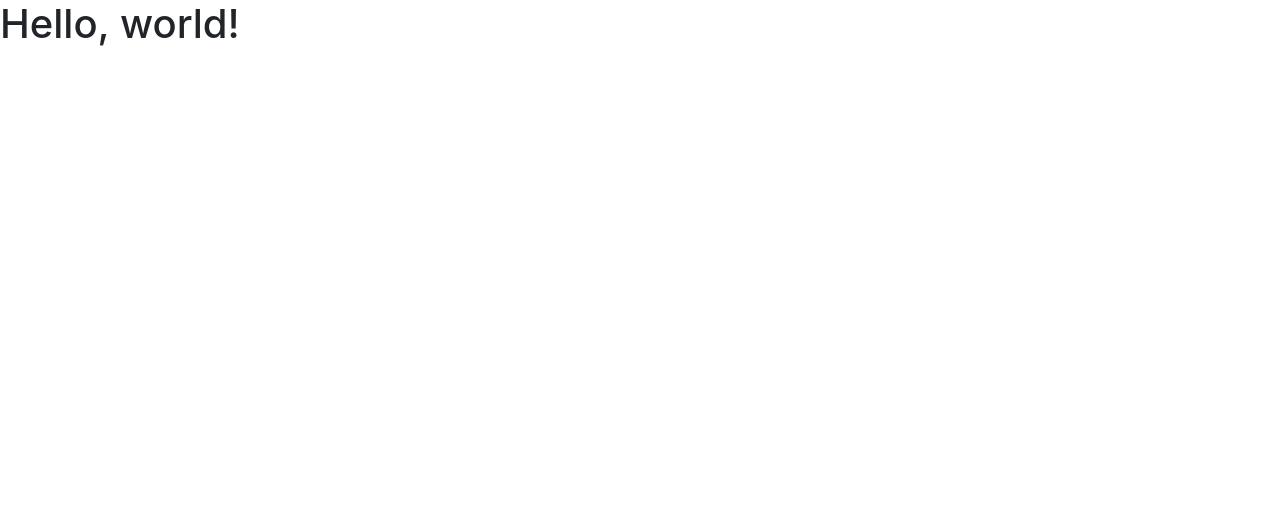
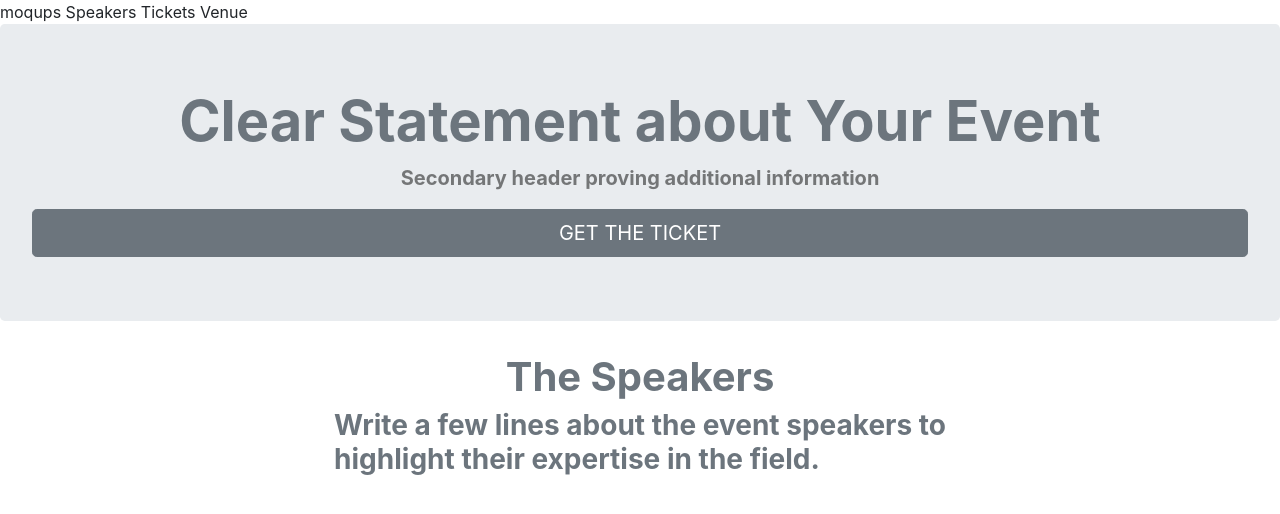
Before and after one commit to nakiacallaway/event-landing-page, a plain HTML site: page index.html in a window 1280 px wide. Drawn offline with nearby package versions, Linux system fonts and the light colour scheme.

Commit message:
Event landing page as far as i got

```diff
--- a/index.html
+++ b/index.html
@@ -12,7 +12,21 @@
     <title>Hello, world!</title>
   </head>
   <body>
-    <h1>Hello, world!</h1>
+    <nav>moqups Speakers Tickets Venue</nav>
+    <div class="jumbotron">
+      <h1 class="d-flex justify-content-center display-4 font-weight-bolder text-secondary">Clear Statement about Your Event</h1>
+      <p class="d-flex justify-content-center lead font-weight-bold text-black-50">Secondary header proving additional information</p>
+      <a class="d-flex justify-content-center btn btn-secondary btn-lg" href="#" role="button">GET THE TICKET</a>
+    </div>
+
+  <div class=container>
+    <h1 class="d-flex justify-content-center display-5 font-weight-bolder text-secondary">The Speakers</h1>
+    <h3 class="d-flex justify-content-center display-6 font-weight-bold text-secondary">Write a few lines about the event speakers to</br> highlight their expertise in the field.</h1>
+    </div>
+
+
+
+
 
 
 
```
Also changed, not shown: img/Bing.png (added), img/Phobie.png (added), img/Rachel.png (added), img/courtney.png (added), img/friends.png (added).
